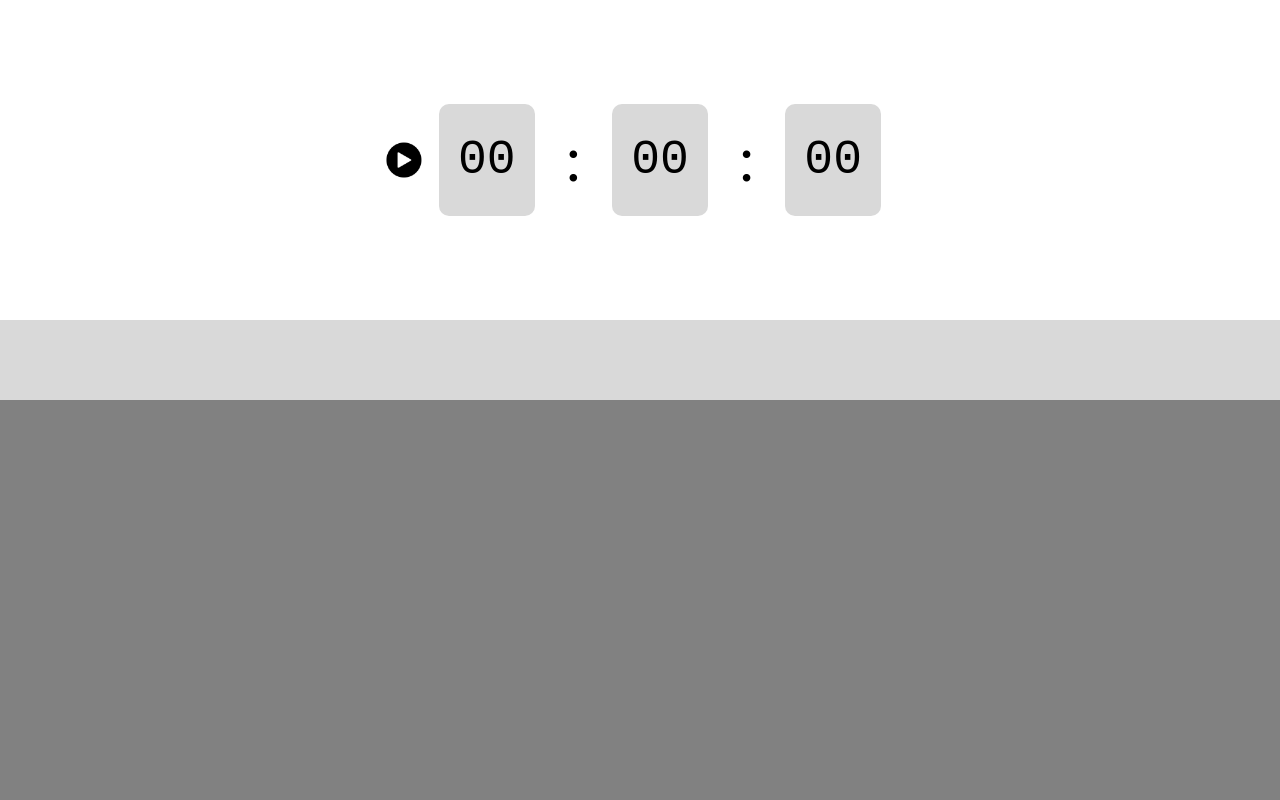
After one commit to Lucasmenezes08/FocusTime, a Django app: page /cronometro/ in a window 1280 px wide. The commit adds this page. Run offline with Django 5.2, Linux system fonts and the light colour scheme.

Commit message:
Adicionar pagina de cronometro para materias/estilização e animacao de relogio.

```diff
--- a/FocusTime/urls.py
+++ b/FocusTime/urls.py
@@ -2,6 +2,7 @@ from django.urls import path
 from . import views
 
 urlpatterns = [
-     path('', views.index, name='index'),
-    path('cadastro_materia/' , views.cadastro , name='cadastro_materia')
+    path('', views.index, name='index'),
+    path('cadastro_materia/' , views.cadastro , name='cadastro_materia'),
+    path('cronometro/' , views.cronometro , name='cronometro')
 ]
--- a/FocusTime/views.py
+++ b/FocusTime/views.py
@@ -43,6 +43,10 @@ def cadastro (request):
 
     return render (request ,"cadastro.html")
 
+
+def cronometro (request):
+    return render (request,"cronometro.html")
+
 # def CadastroMetas(request):
 #     if request.method == 'POST':
 #         nome_meta = request.POST.get('nome-meta')
--- /dev/null
+++ b/templates/cronometro.html
@@ -0,0 +1,43 @@
+{% load static %}
+
+<!DOCTYPE html>
+<html lang="pt-br">
+<head>
+    <meta charset="UTF-8">
+    <meta name="viewport" content="width=device-width, initial-scale=1.0">
+    <title>FocusTime</title>
+    <link rel="stylesheet" href="{% static "cronometro.css" %}">
+</head>
+<body>
+    <section class="container-pai">
+        <section class="container-cronometro" id="cronometro">
+            <section  id="segundos">
+                <h3>00</h3>
+            </section>
+            <p>:</p>
+            <section id="minutos">
+                <h3>00</h3>
+            </section>
+            <p>:</p>
+            <section id="horas">
+                <h3>00</h3>
+            </section>
+            <section class="acoes" id="acoes">
+                <button id="play" action="start">
+                    <img src="{% static 'img/icon_play.png' %}" alt="Play">
+                </button>
+
+            </section>
+        </section>
+        <section class="break">
+            <br/>
+        </section>
+        <section class="lugar-metas" id="metas">
+            <br/>
+        </section>
+    </section>
+
+    {% load static %}
+    <script src="{% static '/cronometro.js' %}"></script>
+</body>
+</html>
--- a/templates/index.html
+++ b/templates/index.html
@@ -17,7 +17,7 @@
             <ul>
                 <li><a href="#">Dashboard</a></li>
                 <li><a href="#">Amigos</a></li>
-                <li><a href="">Metas</a></li>
+                <li><a href="{% url 'cronometro' %}">Metas</a></li>
                 <li><a href="{% url 'cadastro_materia' %}">Adicionar materia</a></li>
             </ul>
         </div>
--- /dev/null
+++ b/templates/static/cronometro.css
@@ -0,0 +1,103 @@
+body {
+    margin: 0;
+    padding: 0;
+}
+
+.container-pai {
+    width: 100vw;
+    height: 100vh;
+    display: flex;
+    align-items: center;
+    flex-direction: column;
+}
+
+.acoes img {
+    width: 2.5rem;
+    height: 2.5rem;
+}
+
+.acoes button {
+    border-radius: 25px;
+    background-color: rgb(255, 255, 255);
+    width: 2.5rem;
+    height: 2.5rem;
+    display: flex;
+    justify-content: center;
+    align-items: center;
+    border: none;
+}
+
+.container-cronometro{
+    width: 40%;
+    height: 40%;
+    display: flex;
+    justify-content: space-between;
+    align-items: center;
+    flex-direction: row-reverse;
+}
+
+.container-cronometro h3 {
+    font-size: 3rem;
+    width: 80%;
+    height: 80%;
+    text-align: center;
+    font-weight: 400;
+    font-family: 'Courier New', monospace;
+    display: flex;
+    justify-content: center;
+    align-items: center;
+    text-align: center;
+}
+
+#horas {
+    background-color: #D9D9D9;
+    width: 6rem;
+    height: 7em;
+    display: flex;
+    justify-content: center;
+    align-items: center;
+    border-radius: 10px;
+    margin: auto;
+}
+
+#minutos {
+    background-color: #D9D9D9;
+    width: 6rem;
+    height: 7em;
+    display: flex;
+    justify-content: center;
+    align-items: center;
+    border-radius: 10px;
+    margin: auto;
+}
+
+#segundos {
+    background-color: #D9D9D9;
+    width: 6rem;
+    height: 7em;
+    display: flex;
+    justify-content: center;
+    align-items: center;
+    border-radius: 10px;
+    margin: auto;
+}
+
+.container-cronometro p {
+    font-size: 4rem;
+    margin: auto;
+}
+
+
+.break {
+    width: 100%;
+    height: 10%;
+    background-color: #D9D9D9;
+}
+
+.lugar-metas {
+    width: 100%;
+    height: 50%;
+    background-color: #818181;
+    display: flex;
+    flex-direction: column;
+}
```
Also changed, not shown: templates/static/cronometro.js (added, +65 -0 lines), templates/static/img/icon_pause.png (added), templates/static/img/icon_play.png (added).
